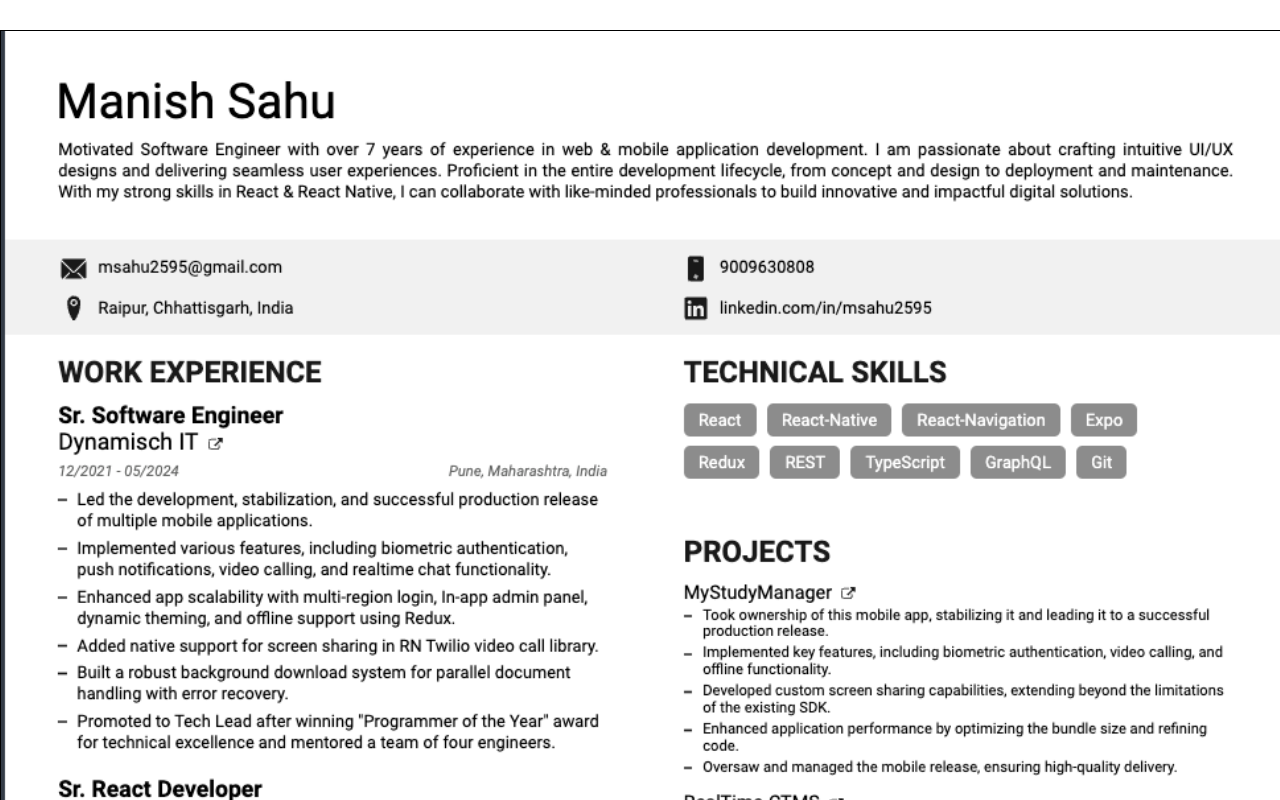
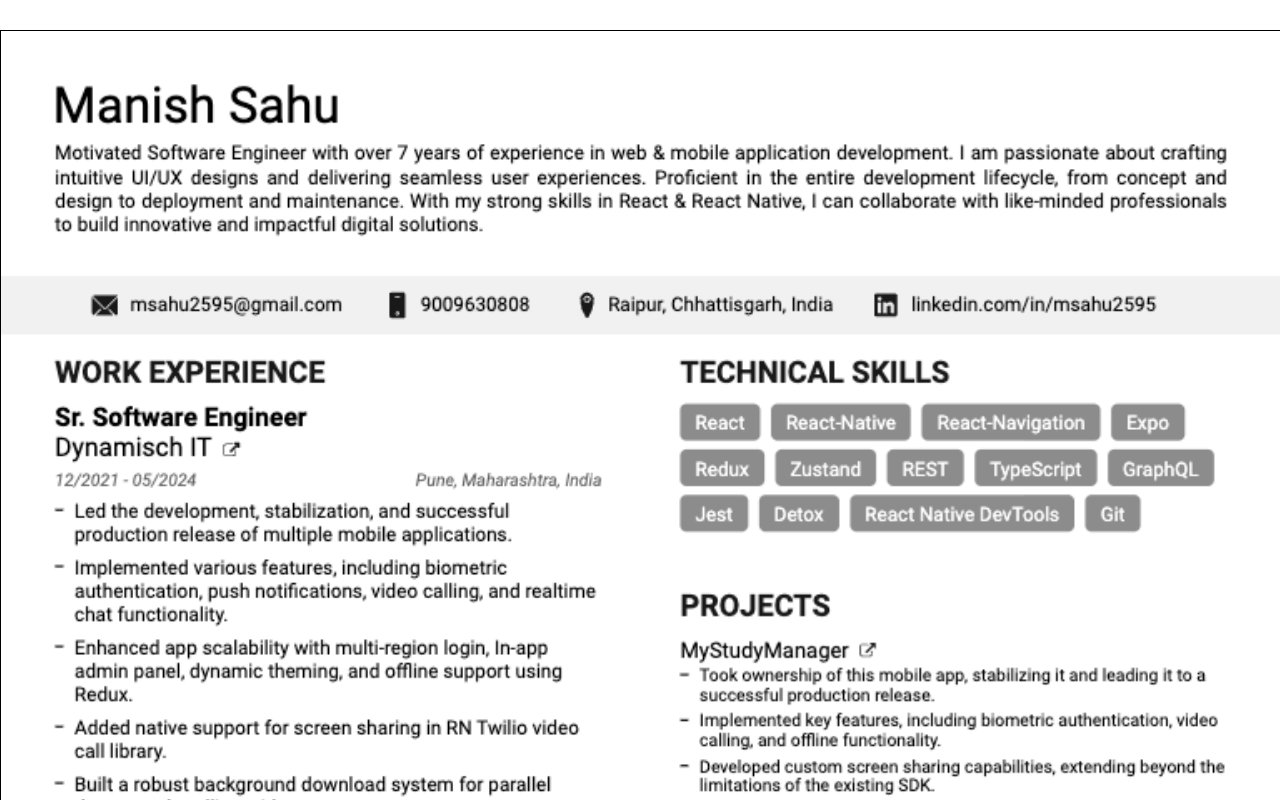
Before and after one commit to msahu2595/msahu2595.github.io, a plain HTML site: page index.html in a window 1280 px wide. Shown: the top 800 px of the page. Drawn offline with Linux system fonts and the light colour scheme.

Commit message:
[UPDATE] CV

```diff
--- a/index.html
+++ b/index.html
@@ -9,6 +9,6 @@
     <title>CV | MANISH SAHU</title>
   </head>
   <body>
-      <img class="cvimg" src="./MANISH-CV-Oct-24.png" />
+      <img class="cvimg" src="./MANISH-CV-17D.png" />
   </body>
 </html>
```
Also changed, not shown: MANISH-CV-17D.png (added), MANISH-CV-Oct-24.png (deleted).
